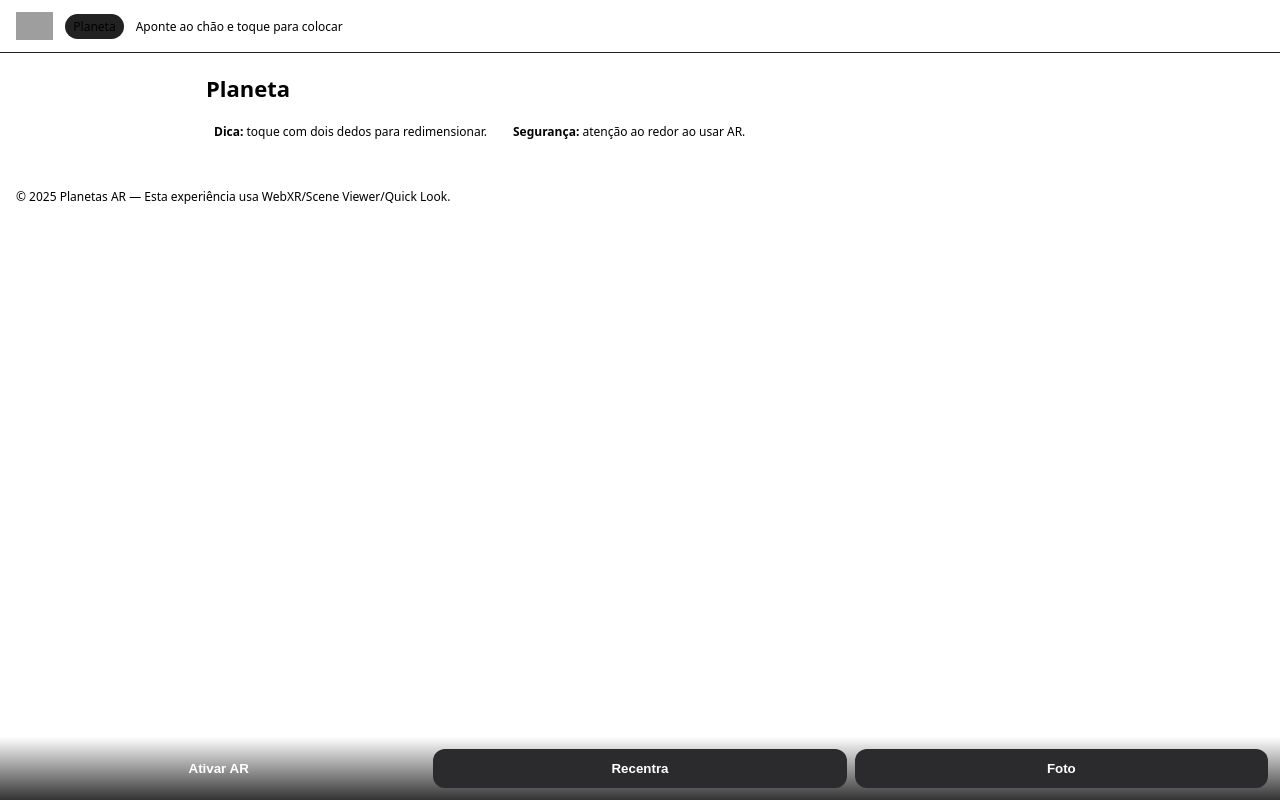
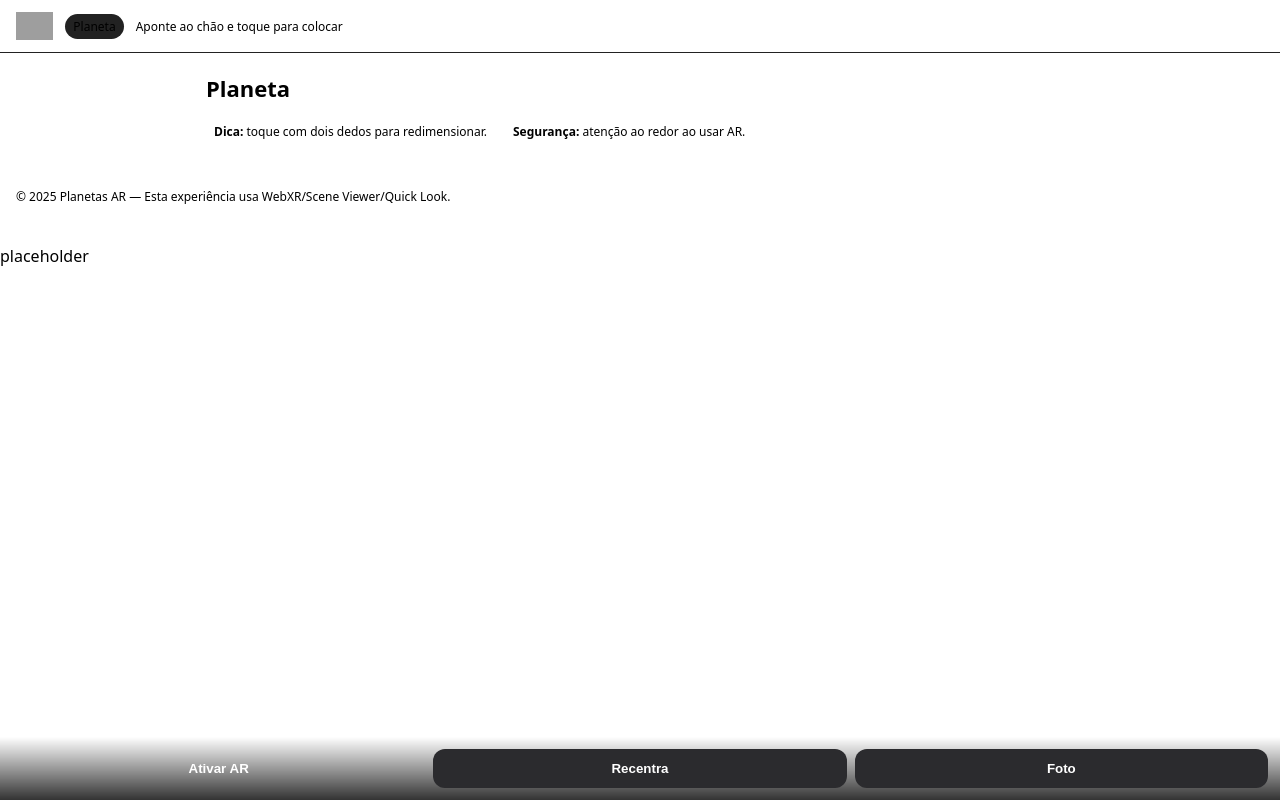
Before and after one commit to CentraYou/Coimbra, a plain HTML site: page index.html in a window 1280 px wide. Drawn offline with nearby package versions, Linux system fonts and the light colour scheme; grey boxes are pictures that could not be loaded.

Commit message:
Update index.html

```diff
--- a/index.html
+++ b/index.html
@@ -115,3 +115,4 @@
   </footer>
 </body>
 </html>
+<!doctype html><p>placeholder</p>
```
